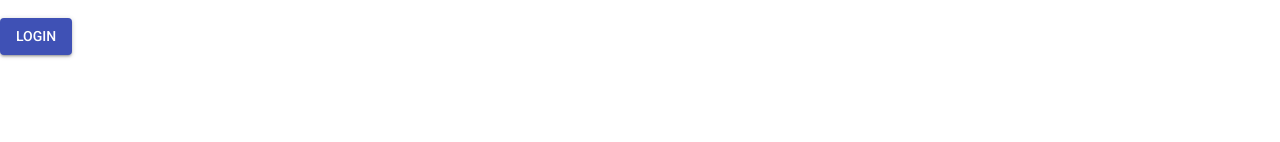
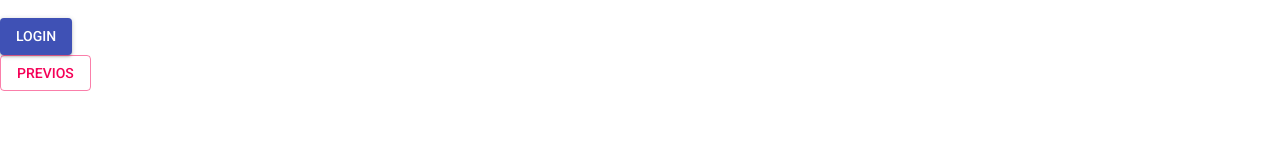
Before and after one commit to clange9530/student-portal-app, a React (Create React App) app in the folder client/: page /login in a window 1280 px wide. Shown: the part 158-300 px from the top of the page. Built offline with nearby package versions, Linux system fonts and the light colour scheme.

Commit message:
added button

```diff
--- a/client/src/Components/login.js
+++ b/client/src/Components/login.js
@@ -12,6 +12,7 @@ class Login extends React.Component {
 	name:'',
 	logged:''}
 
+  this.back = this.back.bind(this);
   this.handleChangen = this.handleChangen.bind(this);
   this.handleResponse = this.handleResponse.bind(this);
   this.handleChangep = this.handleChangep.bind(this);
@@ -47,6 +48,10 @@ this.handleResponse(res.res,res.id,res.teamid,true);
 
   }
 
+back() {
+        this.props.props.history.goBack()
+    }
+
   render() {
 	var getid=this.props.idget
     return (
@@ -73,6 +78,7 @@ this.handleResponse(res.res,res.id,res.teamid,true);
 	</div>
 <div>
 {this.state.logged}
+<Button variant="outlined" color="secondary" onClick={this.back}> previos</Button>
 </div>
 </div>
 
```
